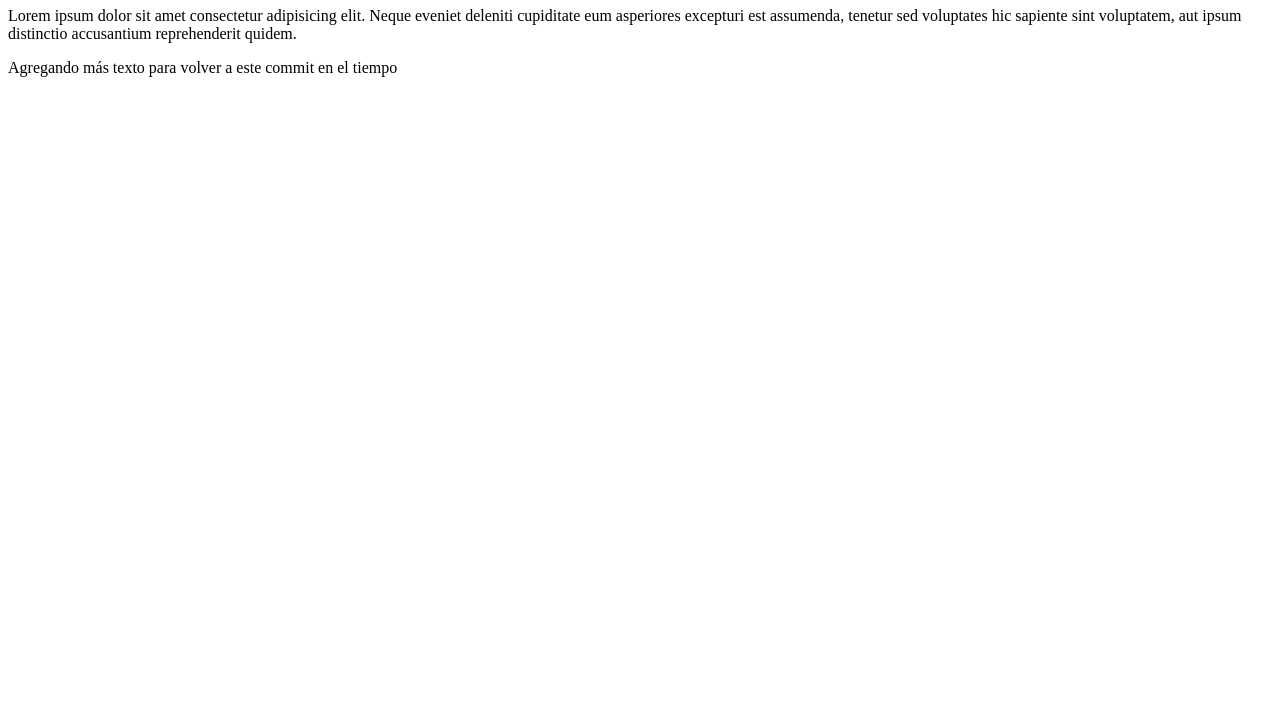
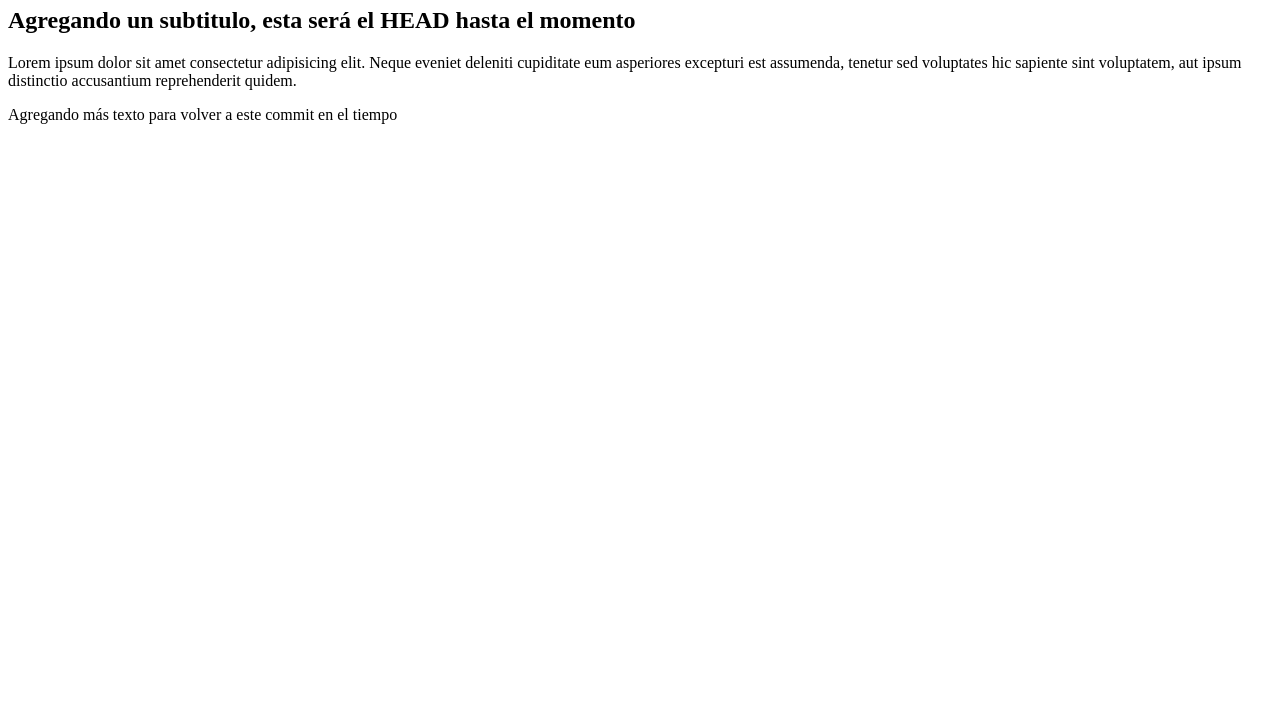
Before and after one commit to rych182/practicing-git, a plain HTML site: page index.html in a window 1280 px wide. Shown: the part 73-800 px from the top of the page. Drawn offline with Linux system fonts and the light colour scheme.

Commit message:
agregando un subtitulo

```diff
--- a/index.html
+++ b/index.html
@@ -8,6 +8,7 @@
 </head>
 <body>
     <h1>Titulo</h1>
+    <h2>Agregando un subtitulo, esta será el HEAD hasta el momento</h2>
     <p>Lorem ipsum dolor sit amet consectetur adipisicing elit. Neque eveniet deleniti cupiditate eum asperiores excepturi est assumenda, tenetur sed voluptates hic sapiente sint voluptatem, aut ipsum distinctio accusantium reprehenderit quidem.</p>
     <p>Agregando más texto para volver a este commit en el tiempo</p>
 
```
